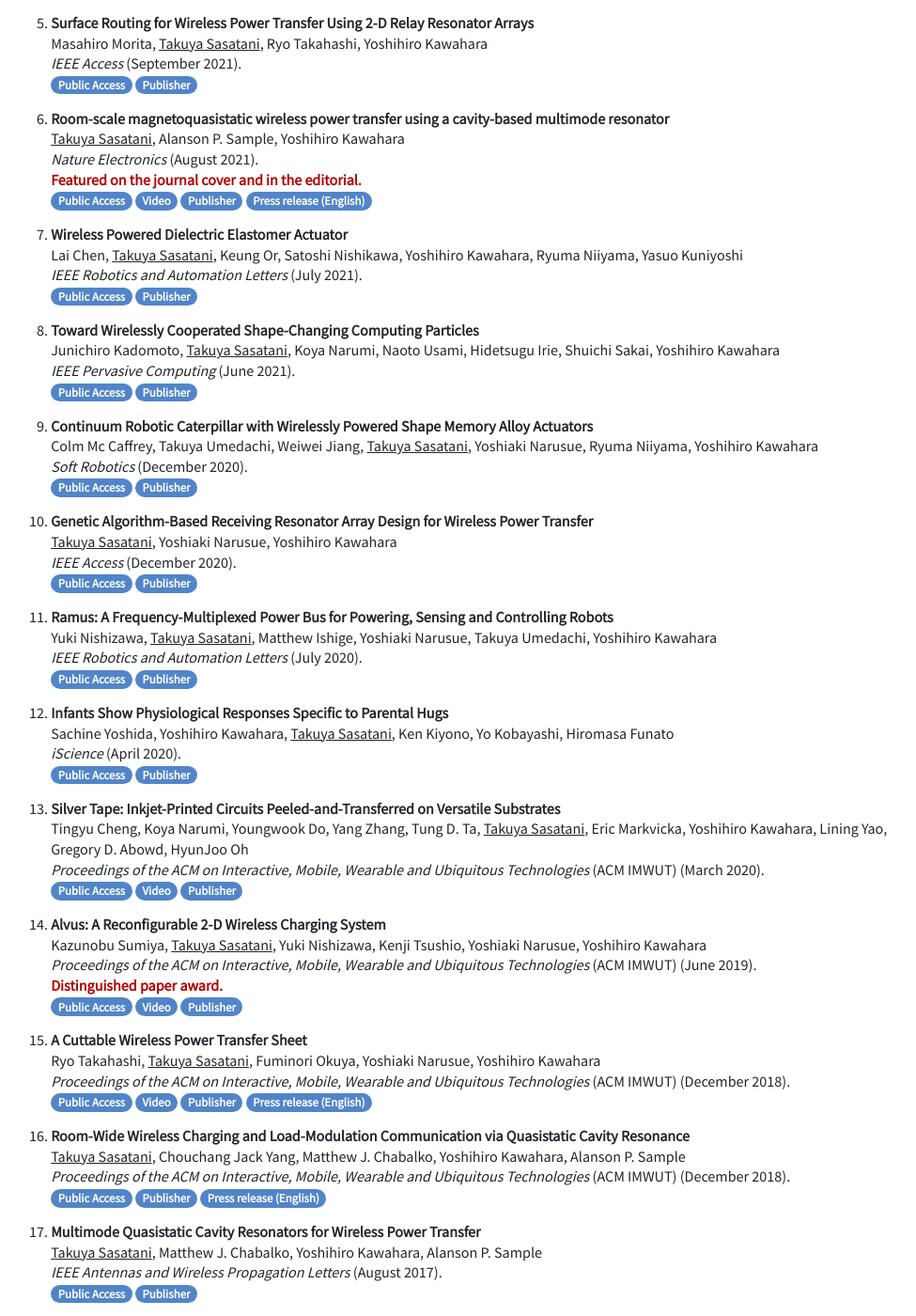
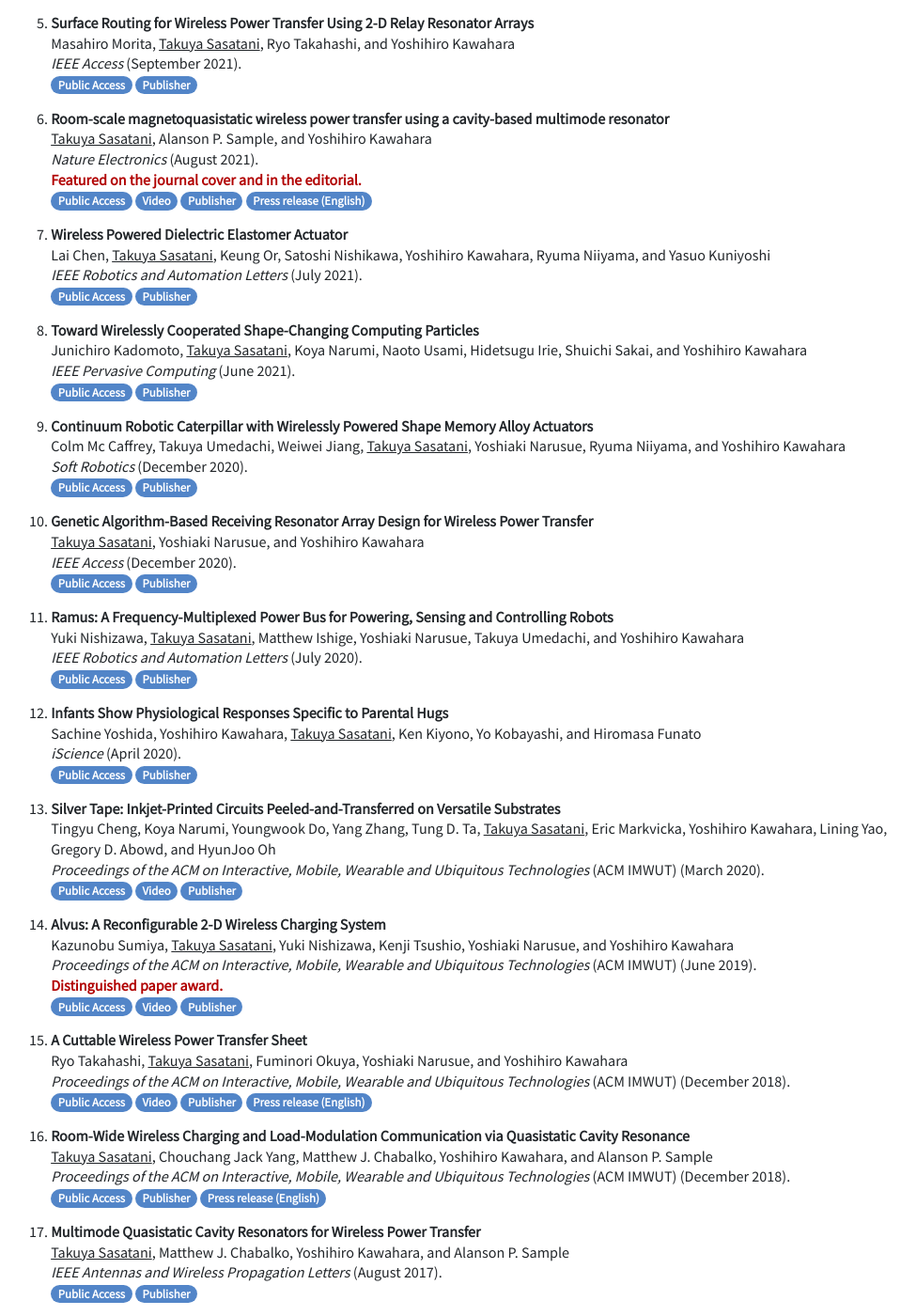
Before and after one commit to t-sasatani/t-sasatani.github.io, a Jekyll site: the page built from _pages/publications.md, in a window 1280 px wide and 1400 px high, scrolled down 615 px. Shown: the whole window at 94% size, without its empty margins (152-1127 px from the left). Built offline with Jekyll 4.4.1, drawn with Linux system fonts in a browser that asks for light colours; some of the changed text lies outside the part shown.

Commit message:
Update publications data

```diff
--- a/_data/publication.yml
+++ b/_data/publication.yml
@@ -110,7 +110,7 @@
   type: conference-en-full
   thumbnail:
   priority:
-  author: Takuya Sasatani; Yoshiaki Narusue; Yoshihiro Kawahara; Tohru Asami
+  author: Takuya Sasatani; Yoshiaki Narusue; Yoshihiro Kawahara; and Tohru Asami
   _time: 2016-5
   year: '2016'
   month: '5'
@@ -192,7 +192,7 @@
   thumbnail: hashizume2016ubicomp.jpg
   priority:
   author: Takahiro Hashizume; Takuya Sasatani; Koya Narumi; Yoshiaki Narusue; Yoshihiro
-    Kawahara; Tohru Asami
+    Kawahara; and Tohru Asami
   _time: 2016-9
   year: '2016'
   month: '9'
@@ -271,7 +271,7 @@
   type: conference-en-full
   thumbnail:
   priority:
-  author: Takuya Sasatani; Yoshiaki Narusue; Yoshihiro Kawahara; Tohru Asami
+  author: Takuya Sasatani; Yoshiaki Narusue; Yoshihiro Kawahara; and Tohru Asami
   _time: 2017-5
   year: '2017'
   month: '5'
@@ -297,7 +297,8 @@
   type: journal-en
   thumbnail:
   priority:
-  author: Takuya Sasatani; Matthew J. Chabalko; Yoshihiro Kawahara; Alanson P. Sample
+  author: Takuya Sasatani; Matthew J. Chabalko; Yoshihiro Kawahara; and Alanson P.
+    Sample
   _time: 2017-8
   year: '2017'
   month: '8'
@@ -458,7 +459,7 @@
   type: conference-en-full
   thumbnail: sasatani2018wptc.jpg
   priority:
-  author: Takuya Sasatani; Yoshiaki Narusue; Yoshihiro Kawahara
+  author: Takuya Sasatani; Yoshiaki Narusue; and Yoshihiro Kawahara
   _time: 2018-6
   year: '2018'
   month: '6'
@@ -615,7 +616,7 @@
   type: conference-jp
   thumbnail:
   priority:
-  author: Zhehao Li, Takuya Sasatani, Yuki Nishizawa, Yoshihiro Kawahara
+  author: Zhehao Li, Takuya Sasatani, Yuki Nishizawa, and Yoshihiro Kawahara
   _time: 2018-9
   year: '2018'
   month: '9'
@@ -642,7 +643,7 @@
   type: conference-en-adjunct
   thumbnail:
   priority:
-  author: Ryo Takahashi; Takuya Sasatani; Fuminori Okuya; Yoshiaki Narusue; Yoshihiro
+  author: Ryo Takahashi; Takuya Sasatani; Fuminori Okuya; Yoshiaki Narusue; and Yoshihiro
     Kawahara
   _time: 2018-10
   year: '2018'
@@ -671,7 +672,7 @@
   thumbnail:
   priority:
   author: Kazunobu Sumiya; Takuya Sasatani; Yuki Nishizawa; Kenji Tsushio; Yoshiaki
-    Narusue; Yoshihiro Kawahara
+    Narusue; and Yoshihiro Kawahara
   _time: 2018-10
   year: '2018'
   month: '10'
@@ -699,7 +700,7 @@
   type: conference-en-adjunct
   thumbnail:
   priority:
-  author: Takuya Sasatani; Alanson P. Sample; Yoshihiro Kawahara
+  author: Takuya Sasatani; Alanson P. Sample; and Yoshihiro Kawahara
   _time: 2018-10
   year: '2018'
   month: '10'
@@ -754,7 +755,7 @@
   thumbnail: sasatani2018imwut.jpg
   priority:
   author: Takuya Sasatani; Chouchang Jack Yang; Matthew J. Chabalko; Yoshihiro Kawahara;
-    Alanson P. Sample
+    and Alanson P. Sample
   _time: 2018-12
   year: '2018'
   month: '12'
@@ -781,7 +782,7 @@
   type: journal-en
   thumbnail: takahashi2018imwut.gif
   priority:
-  author: Ryo Takahashi; Takuya Sasatani; Fuminori Okuya; Yoshiaki Narusue; Yoshihiro
+  author: Ryo Takahashi; Takuya Sasatani; Fuminori Okuya; Yoshiaki Narusue; and Yoshihiro
     Kawahara
   _time: 2018-12
   year: '2018'
@@ -914,7 +915,7 @@
   thumbnail: sumiya2019imwut.gif
   priority:
   author: Kazunobu Sumiya; Takuya Sasatani; Yuki Nishizawa; Kenji Tsushio; Yoshiaki
-    Narusue; Yoshihiro Kawahara
+    Narusue; and Yoshihiro Kawahara
   _time: 2019-6
   year: '2019'
   month: '6'
@@ -967,7 +968,7 @@
   type: conference-en-full
   thumbnail: hayashi2019vtc.png
   priority:
-  author: Hiromasa Hayashi; Takuya Sasatani; Yoshiaki Narusue; Yoshihiro Kawahara
+  author: Hiromasa Hayashi; Takuya Sasatani; Yoshiaki Narusue; and Yoshihiro Kawahara
   _time: 2019-9
   year: '2019'
   month: '9'
@@ -1072,7 +1073,7 @@
   type: conference-en-full
   thumbnail:
   priority:
-  author: Masahiro Morita; Takuya Sasatani; Ryo Takahashi; Yoshihiro Kawahara
+  author: Masahiro Morita; Takuya Sasatani; Ryo Takahashi; and Yoshihiro Kawahara
   _time: 2020-1
   year: '2020'
   month: '1'
@@ -1101,8 +1102,8 @@
   thumbnail: tingyu2020imwut.gif
   priority:
   author: Tingyu Cheng; Koya Narumi; Youngwook Do; Yang Zhang; Tung D. Ta; Takuya
-    Sasatani; Eric Markvicka; Yoshihiro Kawahara; Lining Yao; Gregory D. Abowd; HyunJoo
-    Oh
+    Sasatani; Eric Markvicka; Yoshihiro Kawahara; Lining Yao; Gregory D. Abowd; and
+    HyunJoo Oh
   _time: 2020-3
   year: '2020'
   month: '3'
@@ -1181,7 +1182,7 @@
   thumbnail: yoshida2020iscience.png
   priority:
   author: Sachine Yoshida; Yoshihiro Kawahara; Takuya Sasatani; Ken Kiyono; Yo Kobayashi;
-    Hiromasa Funato
+    and Hiromasa Funato
   _time: 2020-4
   year: '2020'
   month: '4'
@@ -1261,7 +1262,7 @@
   thumbnail: nishizawa2020ral.png
   priority:
   author: Yuki Nishizawa; Takuya Sasatani; Matthew Ishige; Yoshiaki Narusue; Takuya
-    Umedachi; Yoshihiro Kawahara
+    Umedachi; and Yoshihiro Kawahara
   _time: 2020-7
   year: '2020'
   month: '7'
@@ -1341,8 +1342,8 @@
   type: conference-en-full
   thumbnail: takaki2020iswc.png
   priority:
-  author: Ken Takaki; Takuya Sasatani; Hironobu Kasashima; Yoshihiro Kawahara; Takeshi
-    Naemura
+  author: Ken Takaki; Takuya Sasatani; Hironobu Kasashima; Yoshihiro Kawahara; and
+    Takeshi Naemura
   _time: 2020-9
   year: '2020'
   month: '9'
@@ -1423,7 +1424,7 @@
   thumbnail: takahashi2020uist.gif
   priority:
   author: Ryo Takahashi; Masaaki Fukumoto; Changyo Han; Takuya Sasatani; Yoshiaki
-    Narusue; Yoshihiro Kawahara
+    Narusue; and Yoshihiro Kawahara
   _time: 2020-10
   year: '2020'
   month: '10'
@@ -1451,7 +1452,7 @@
   thumbnail:
   priority:
   author: Hiromasa Hayashi; Katsuhiro Hata; Takuya Sasatani; Hiroki Sato; Ryosuke
-    Yamamura; Young ah Seong; Ryuma Niiyama; Yoshihiro Kawahara
+    Yamamura; Young ah Seong; Ryuma Niiyama; and Yoshihiro Kawahara
   _time: 2020-11
   year: '2020'
   month: '11'
@@ -1478,7 +1479,7 @@
   type: journal-en
   thumbnail: sasatani2020access.jpg
   priority:
-  author: Takuya Sasatani; Yoshiaki Narusue; Yoshihiro Kawahara
+  author: Takuya Sasatani; Yoshiaki Narusue; and Yoshihiro Kawahara
   _time: 2020-12
   year: '2020'
   month: '12'
@@ -1504,7 +1505,7 @@
   type: conference-en-full
   thumbnail:
   priority:
-  author: Yoshihiro Kawahara; Takuya Sasatani
+  author: Yoshihiro Kawahara; and Takuya Sasatani
   _time: 2020-12
   year: '2020'
   month: '12'
@@ -1532,7 +1533,7 @@
   thumbnail: colm2020soro.gif
   priority:
   author: Colm Mc Caffrey; Takuya Umedachi; Weiwei Jiang; Takuya Sasatani; Yoshiaki
-    Narusue; Ryuma Niiyama; Yoshihiro Kawahara
+    Narusue; Ryuma Niiyama; and Yoshihiro Kawahara
   _time: 2020-12
   year: '2020'
   month: '12'
@@ -1638,7 +1639,7 @@
   thumbnail: kadomoto2021pervasive.png
   priority:
   author: Junichiro Kadomoto; Takuya Sasatani; Koya Narumi; Naoto Usami; Hidetsugu
-    Irie; Shuichi Sakai; Yoshihiro Kawahara
+    Irie; Shuichi Sakai; and Yoshihiro Kawahara
   _time: 2021-6
   year: '2021'
   month: '6'
@@ -1691,7 +1692,7 @@
   thumbnail:
   priority:
   author: Lai Chen; Takuya Sasatani; Keung Or; Satoshi Nishikawa; Yoshihiro Kawahara;
-    Ryuma Niiyama; Yasuo Kuniyoshi
+    Ryuma Niiyama; and Yasuo Kuniyoshi
   _time: 2021-7
   year: '2021'
   month: '7'
@@ -1718,7 +1719,7 @@
   type: journal-en
   thumbnail: sasatani2021nat.gif
   priority: '10'
-  author: Takuya Sasatani; Alanson P. Sample; Yoshihiro Kawahara
+  author: Takuya Sasatani; Alanson P. Sample; and Yoshihiro Kawahara
   _time: 2021-8
   year: '2021'
   month: '8'
@@ -1770,7 +1771,7 @@
   type: journal-en
   thumbnail: morita2021access.png
   priority:
-  author: Masahiro Morita; Takuya Sasatani; Ryo Takahashi; Yoshihiro Kawahara
+  author: Masahiro Morita; Takuya Sasatani; Ryo Takahashi; and Yoshihiro Kawahara
   _time: 2021-9
   year: '2021'
   month: '9'
@@ -1929,7 +1930,7 @@
   thumbnail: takahashi2021imwut.gif
   priority:
   author: Ryo Takahashi; Wakako Yukita; Takuya Sasatani; Tomoyuki Yokota; Takao Someya;
-    Yoshihiro Kawahara
+    and Yoshihiro Kawahara
   _time: 2021-12
   year: '2021'
   month: '12'
@@ -2034,7 +2035,7 @@
   type: journal-en
   thumbnail: sasatani2022ojpel.jpg
   priority:
-  author: Takuya Sasatani; Matthew Chabalko; Yoshihiro Kawahara; Alanson Sample
+  author: Takuya Sasatani; Matthew Chabalko; Yoshihiro Kawahara; and Alanson Sample
   _time: 2022-6
   year: '2022'
   month: '6'
@@ -2193,7 +2194,8 @@
   type: conference-en-adjunct
   thumbnail:
   priority:
-  author: Yuke Zhang; Ken Takaki; Hiroaki Murakami; Takuya Sasatani; Yoshihiro Kawahara
+  author: Yuke Zhang; Ken Takaki; Hiroaki Murakami; Takuya Sasatani; and Yoshihiro
+    Kawahara
   _time: 2023-1
   year: '2023'
   month: '1'
@@ -2271,7 +2273,7 @@
   type: journal-en
   thumbnail: iizuka2023awpl.png
   priority:
-  author: Tatsuya Iizuka; Naoko Kosaka; Masaki Hisada; Yoshihiro Kawahara; Takuya
+  author: Tatsuya Iizuka; Naoko Kosaka; Masaki Hisada; Yoshihiro Kawahara; and Takuya
     Sasatani
   _time: 2023-7
   year: '2023'
@@ -2380,7 +2382,7 @@
   type: conference-en-full
   thumbnail: iizuka2023mobicom.gif
   priority: '5'
-  author: Tatsuya Iizuka; Naoko Kosaka; Masaki Hisada; Yoshihiro Kawahara; Takuya
+  author: Tatsuya Iizuka; Naoko Kosaka; Masaki Hisada; Yoshihiro Kawahara; and Takuya
     Sasatani
   _time: 2023-10
   year: '2023'
@@ -2409,7 +2411,7 @@
   priority: '8'
   author: "*Takuya Sasatani; *Marcel Brosch; Zhe Dong; Federico Sangiuliano Jimka;
     Megah Sehgal; Hemal Semwal; Aparajeeta Guha; Hamid Chorsi; Karina Keus; Blake
-    Madruga; Daniel Aharoni"
+    Madruga; and Daniel Aharoni"
   _time: 2023-11
   year: '2023'
   month: '11'
@@ -2436,7 +2438,7 @@
   type: journal-en
   thumbnail: honjo2023awpl.jpg
   priority:
-  author: Yuichi Honjo; Cedric Caremel; Yoshihiro Kawahara; Takuya Sasatani
+  author: Yuichi Honjo; Cedric Caremel; Yoshihiro Kawahara; and Takuya Sasatani
   _time: 2024-1
   year: '2024'
   month: '1'
@@ -2492,7 +2494,7 @@
   type: conference-en-adjunct
   thumbnail:
   priority:
-  author: Yukiya Mita; Hiroaki Murakami; Takuya Sasatani; Matthew Ishige; Yoshihiro
+  author: Yukiya Mita; Hiroaki Murakami; Takuya Sasatani; Matthew Ishige; and Yoshihiro
     Kawahara
   _time: 2024-4
   year: '2024'
```
